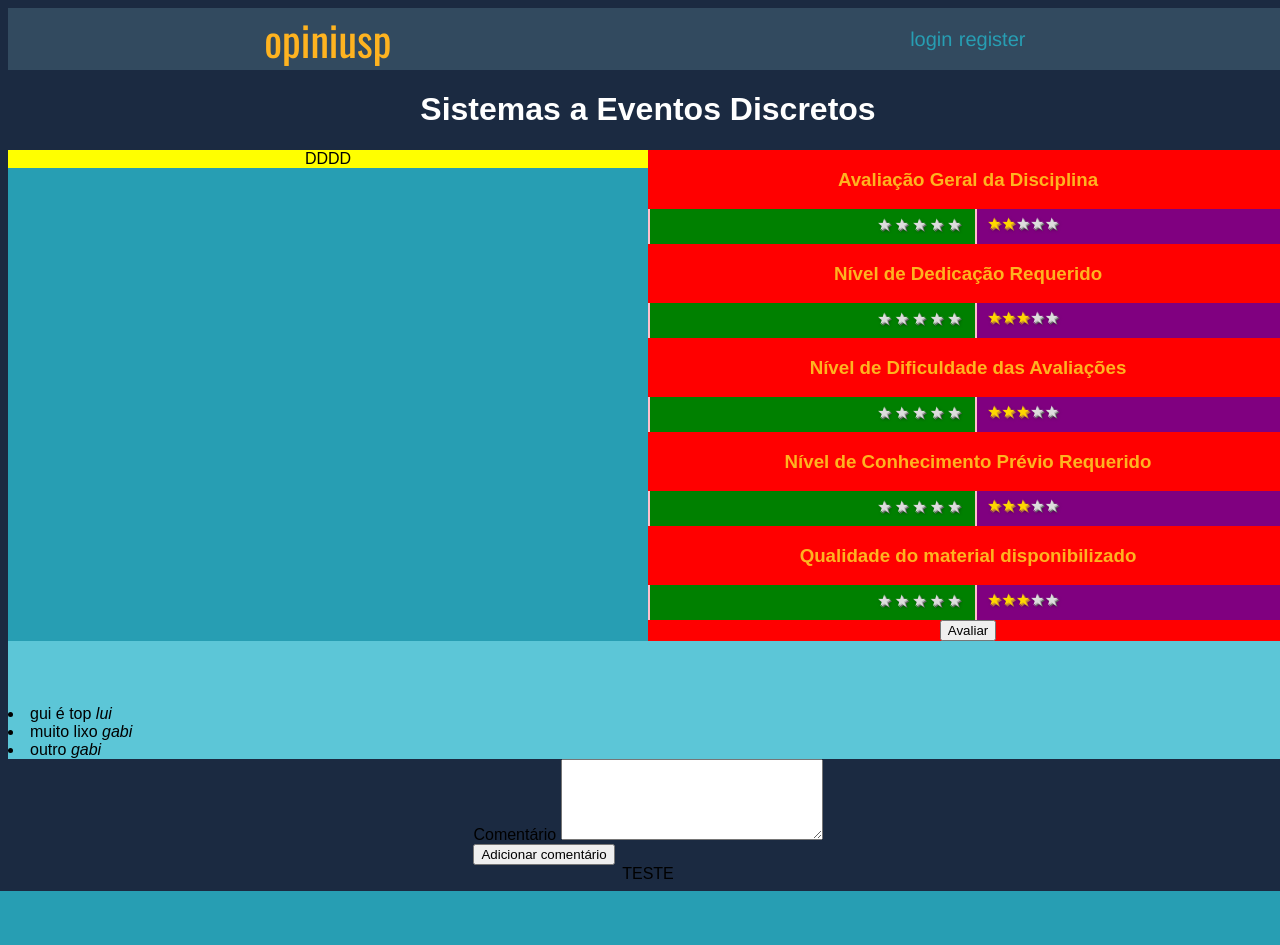
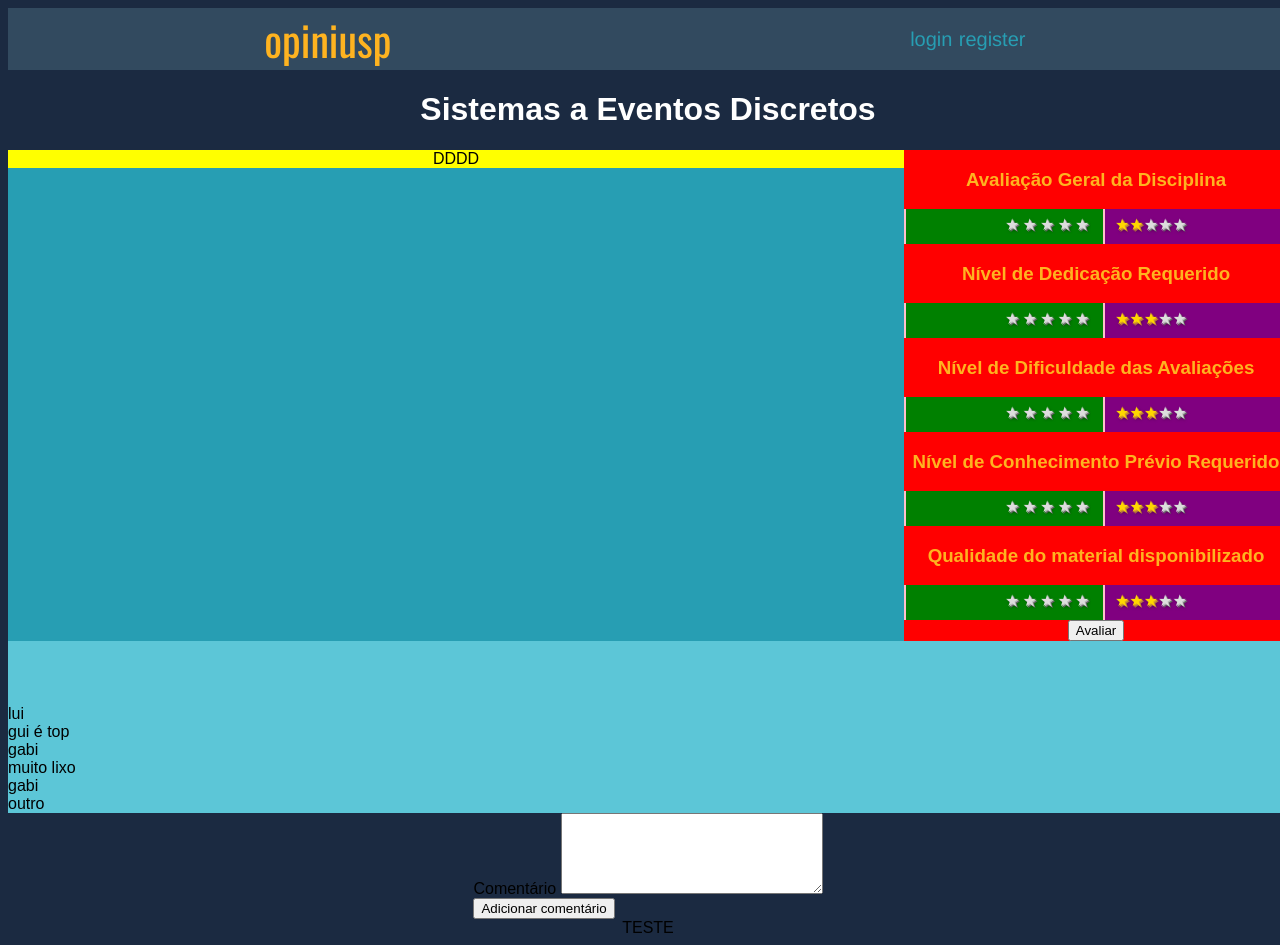
Before and after one commit to LuiFerreiraD/USPavalia, a Django app: page /disciplina/1/ in a window 1280 px wide. Before the commit the page ends 891 px from the top, so only its background shows below. Run offline with Django 3.2, Linux system fonts and the light colour scheme; data comes from the database, SQL or seed files in the repository; both versions use the stored data as it was after the commit; data that the repository does not hold is empty.

Commit message:
aval feita

```diff
--- a/main/static/css/main.css
+++ b/main/static/css/main.css
@@ -88,13 +88,13 @@ body {
 
 .bloco-infos1{
   height: 100%;
-  width: 50%;
+  width: 70%;
   background-color: yellow;
 }
 
 .bloco-infos2{
   height: 100%;
-  width: 50%;
+  width: 30%;
   background-color: red;
 }
 
@@ -109,7 +109,7 @@ body {
   width: 50%;
   display: flex;
   align-content: flex-start;
-  padding: 5px 0px 0px 10px;
+  padding: 6px 0px 0px 10px;
 }
 
 .rating {
@@ -163,6 +163,20 @@ body {
   left: 2px;
 }
 
+.preenchida {
+  color: gold;
+  text-shadow: 1px 1px goldenrod, 2px 2px #b57340,
+    0.1em 0.1em 0.2em rgba(0, 0, 0, 0.5);
+}
+
+.vazia {
+  color: #ddd;
+  text-shadow: 1px 1px #bbb, 2px 2px #666, 0.1em 0.1em 0.2em rgba(0, 0, 0, 0.5);
+}
+
+.avalicao_estrelas {
+  color: var(--honeyellow);
+}
 /*-------------------------------------------------------PAGINA DA DISCIPLINA-------------------------------------------*/
 .user {
   color: var(--honeyellow);
@@ -198,18 +212,3 @@ h1 {
 .comment {
   color: white;
 }
-
-.preenchida {
-  color: gold;
-  text-shadow: 1px 1px goldenrod, 2px 2px #b57340,
-    0.1em 0.1em 0.2em rgba(0, 0, 0, 0.5);
-}
-
-.vazia {
-  color: #ddd;
-  text-shadow: 1px 1px #bbb, 2px 2px #666, 0.1em 0.1em 0.2em rgba(0, 0, 0, 0.5);
-}
-
-.avalicao_estrelas {
-  color: var(--honeyellow);
-}
--- a/main/templates/main/disciplina.html
+++ b/main/templates/main/disciplina.html
@@ -10,7 +10,7 @@
   <div class=bloco-infos1>DDDD</div>
 
   <div class=bloco-infos2>
-    <form action="{% url 'main:add_review' disciplina.id%}" method="POST"></form>
+    <form action="{% url 'main:add_review' disciplina.id%}" method="POST">
       {% csrf_token %}
 
       <h3 class="avalicao_estrelas"> Avaliação Geral da Disciplina</h3>
@@ -22,6 +22,7 @@
           <input type="radio" id="star2" name="notageral" value="2" /><label for="star2"><span>&#9733</span></label>
           <input type="radio" id="star1" name="notageral" value="1" /><label for="star1"><span>&#9733</span></label>
         </fieldset>
+
         <div class="base">
           {%for i in ranges.0%} <span class="preenchida">&#9733</span> {% endfor %}
           {%for i in complementos.0%} <span class="vazia">&#9733</span> {% endfor %}
@@ -42,10 +43,12 @@
           <input type="radio" id="star1-crit1" name="notaCrit1" value="1" /><label
             for="star1-crit1"><span>&#9733</span></label>
         </fieldset>
+
         <div class="base">
           {%for i in ranges.1%} <span class="preenchida">&#9733</span> {% endfor %}
           {%for i in complementos.1%} <span class="vazia">&#9733</span> {% endfor %}
         </div>
+
       </div>
 
       <h3 class="avalicao_estrelas">Nível de Dificuldade das Avaliações</h3>
@@ -62,10 +65,12 @@
           <input type="radio" id="star1-crit2" name="notaCrit2" value="1" /><label
             for="star1-crit2"><span>&#9733</span></label>
         </fieldset>
+
         <div class="base">
           {%for i in ranges.2%} <span class="preenchida">&#9733</span> {% endfor %}
           {%for i in complementos.2%} <span class="vazia">&#9733</span> {% endfor %}
         </div>
+
       </div>
 
 
@@ -83,10 +88,12 @@
           <input type="radio" id="star1-crit3" name="notaCrit3" value="1" /><label
             for="star1-crit3"><span>&#9733</span></label>
         </fieldset>
+
         <div class="base">
           {%for i in ranges.3%} <span class="preenchida">&#9733</span> {% endfor %}
           {%for i in complementos.3%} <span class="vazia">&#9733</span> {% endfor %}
         </div>
+
       </div>
 
       <h3 class="avalicao_estrelas">Qualidade do material disponibilizado</h3>
@@ -109,8 +116,11 @@
           {%for i in ranges.4%} <span class="preenchida">&#9733</span> {% endfor %}
           {%for i in complementos.4%} <span class="vazia">&#9733</span> {% endfor %}
         </div>
+
       </div>
+
       <input type="submit" value="Avaliar" />
+
     </form>
   </div>
 </div>
@@ -119,7 +129,8 @@
 
 <div class=comments>
   {% for comentario in comentarios %}
-  <li>{{ comentario.texto }} <i> {{comentario.user.username}}</i></li>
+  <div> {{comentario.user.username}}</div>
+  <div>{{ comentario.texto }} </div>
   {% if request.user == comentario.user %}
   <a href="{% url 'main:edit_comment' disciplina.id comentario.id %}">Editar</a>
   <a href="{% url 'main:delete_comment' disciplina.id comentario.id %}"
--- a/main/views.py
+++ b/main/views.py
@@ -112,6 +112,7 @@ def delete_comment(request, disciplina_id, comentario_id):
         return redirect("accounts:login")
 
 def add_review(request, disciplina_id):
+    print('entrou')
     if request.user.is_authenticated:
         disciplina = Disciplina.objects.get(id=disciplina_id)
         if request.method == "POST":
@@ -119,7 +120,6 @@ def add_review(request, disciplina_id):
             form = AvaliacaoForm(request.POST or None)
             print(form)
             if form.is_valid():
-                print("also valid")
                 data = form.save(commit=False)
                 data.user = request.user
                 data.notageral = request.POST["notageral"]
```
Also changed, not shown: db.sqlite3. Lines whose indentation alone changed are shown as unchanged.
